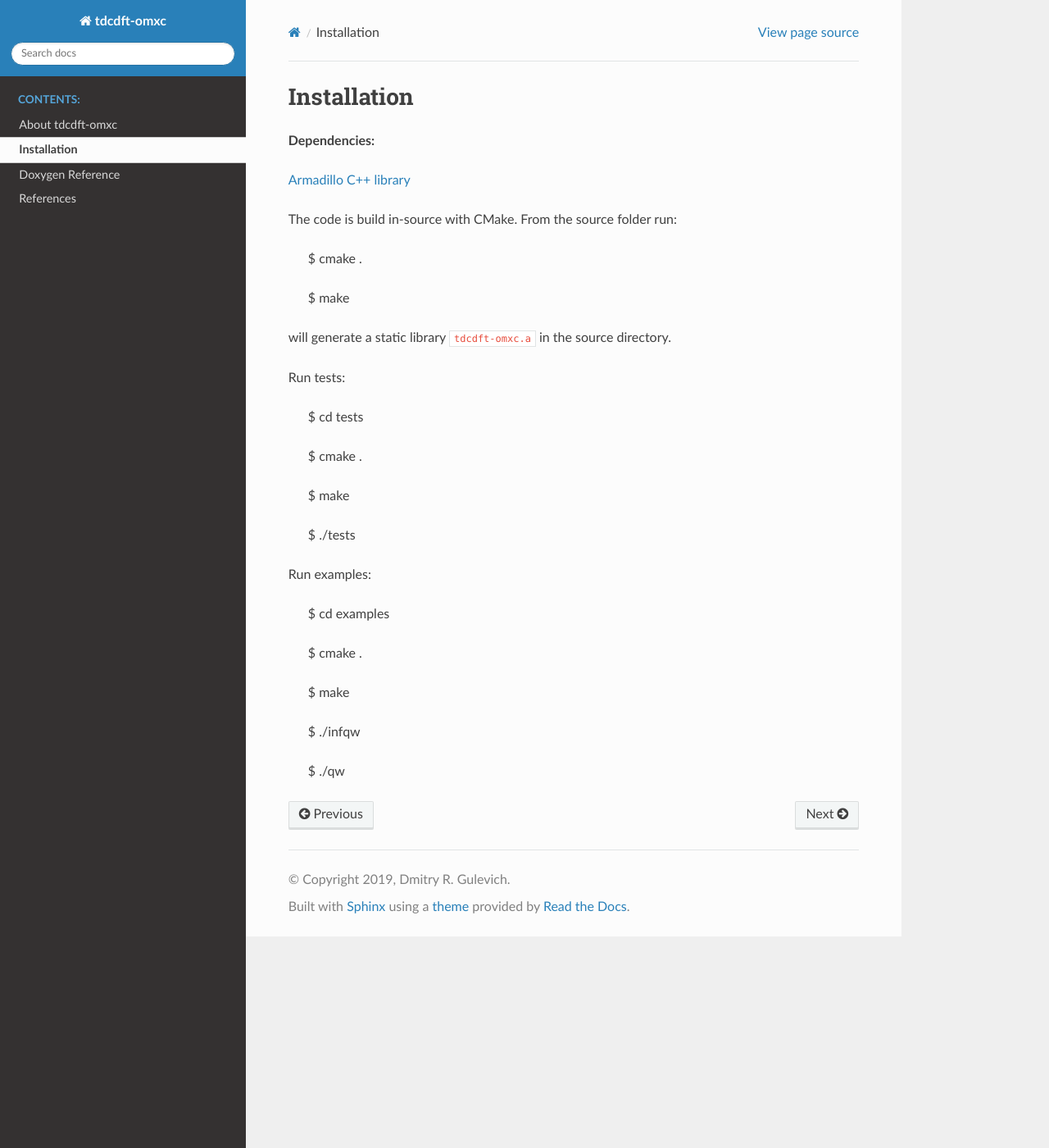
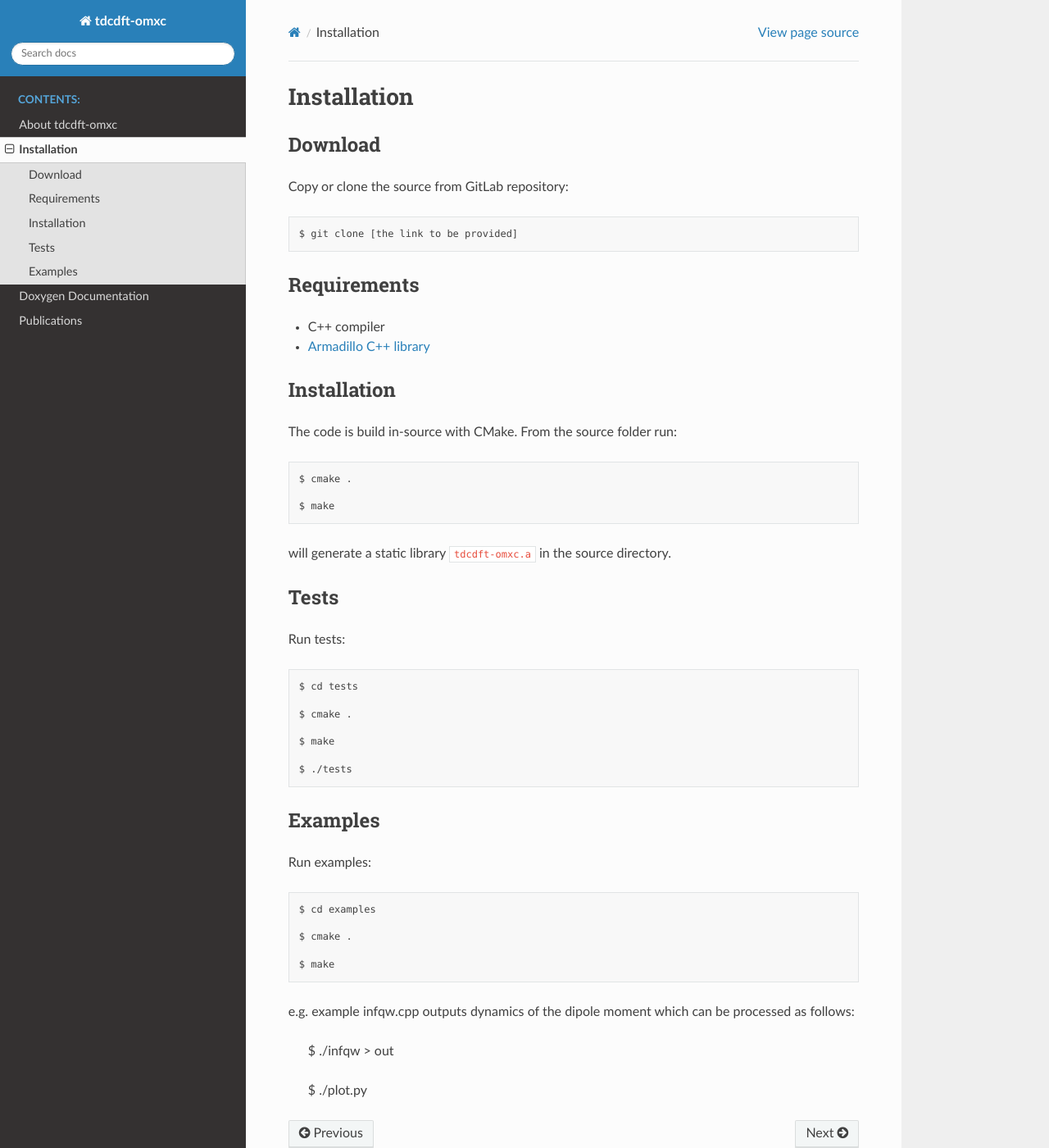
Before and after one commit to drgulevich/tdcdft-omxc, a Sphinx documentation site: the page built from docs/rst/installation.rst, in a window 1280 px wide and 1400 px high. Shown: the whole window at 82% size. Built offline with Sphinx 7.4.7 and the Read the Docs theme 2.0.0, drawn with Linux system fonts in a browser that asks for light colours.

Commit message:
docs update

```diff
--- a/docs/rst/doxy.rst
+++ b/docs/rst/doxy.rst
@@ -1,4 +1,4 @@
-`Doxygen Reference <../doxy/index.html>`_
-=========================================
+`Doxygen Documentation <../doxy/index.html>`_
+=============================================
 
-See the generated `Doxygen Reference. <../doxy/index.html>`_
+See the generated `Doxygen Documentation. <../doxy/index.html>`_
--- a/docs/rst/installation.rst
+++ b/docs/rst/installation.rst
@@ -1,36 +1,54 @@
+============
 Installation
 ============
 
-**Dependencies:**
+Download
+========
+Copy or clone the source from GitLab repository::
 
-`Armadillo C++ library <http://arma.sourceforge.net>`_
+	$ git clone [the link to be provided]
 
-The code is build in-source with CMake. From the source folder run:
+Requirements
+============
 
-   $ cmake .
+* C++ compiler
+* `Armadillo C++ library <http://arma.sourceforge.net>`_
 
-   $ make
+Installation
+============
+
+The code is build in-source with CMake. From the source folder run::
+
+    $ cmake .
+
+    $ make
 
 will generate a static library ``tdcdft-omxc.a`` in the source directory.
 
-Run tests:
+Tests
+=====
+Run tests::
 
-   $ cd tests
+    $ cd tests
 
-   $ cmake .
+    $ cmake .
 
-   $ make
+    $ make
 
-   $ ./tests
+    $ ./tests
 
-Run examples:
+Examples
+========
+Run examples::
 
-   $ cd examples
+    $ cd examples
 
-   $ cmake .
+    $ cmake .
 
-   $ make
+    $ make
 
-   $ ./infqw
+e.g. example infqw.cpp outputs dynamics of the dipole moment which can be processed as follows:
 
-   $ ./qw
+    $ ./infqw > out
+
+    $ ./plot.py
--- a/docs/rst/publications.rst
+++ b/docs/rst/publications.rst
@@ -1,4 +1,4 @@
-References
+Publications
 ============
 
-`Nonadiabatic time-dependent density-functional theory at the cost of adiabatic local density approximation  <https://arxiv.org/abs/1908.10941>`_.
+1. Dmitry R. Gulevich, Yaroslav V. Zhumagulov, Alexei V. Vagov, and Vasili Perebeinos, Nonadiabatic time-dependent density-functional theory at the cost of adiabatic local density approximation, `https://arxiv.org/abs/1908.10941  <https://arxiv.org/abs/1908.10941>`_.
```
